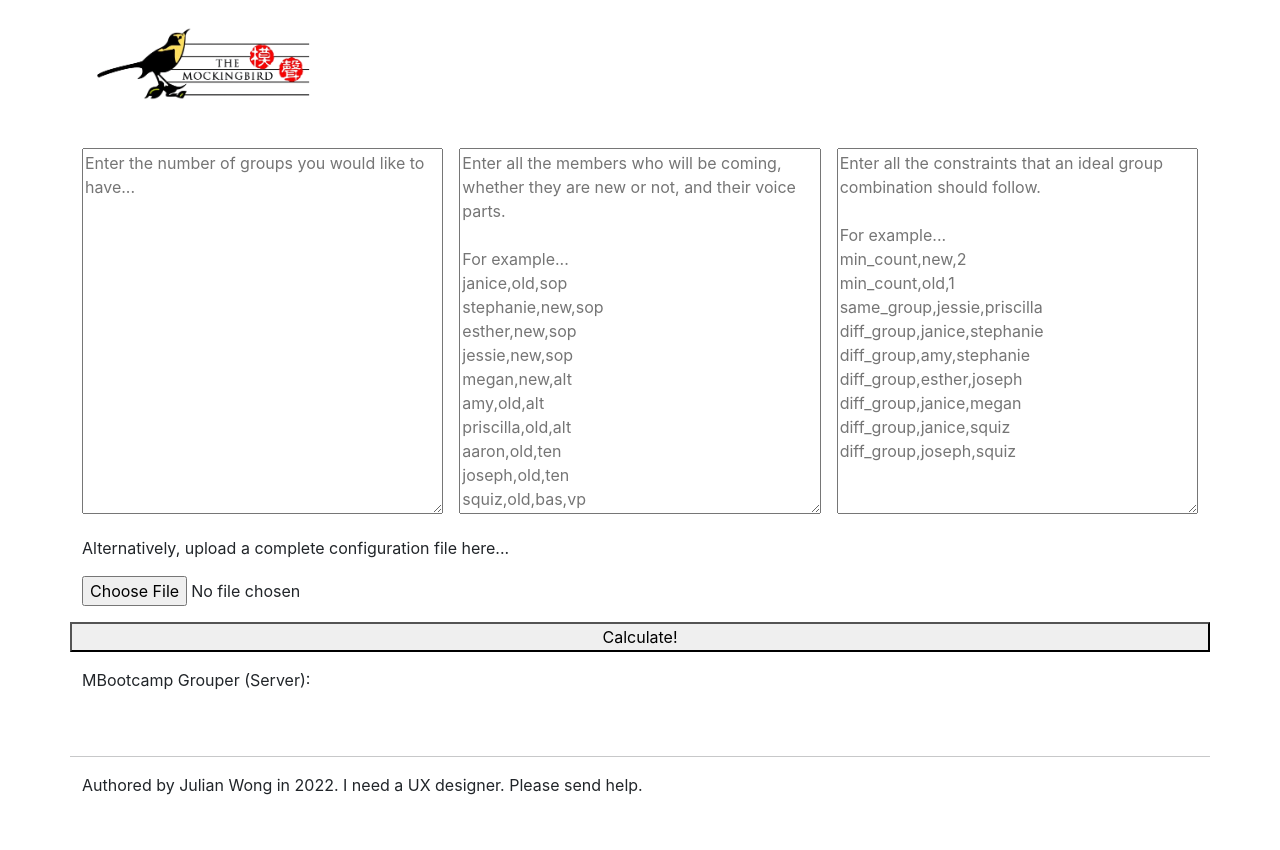
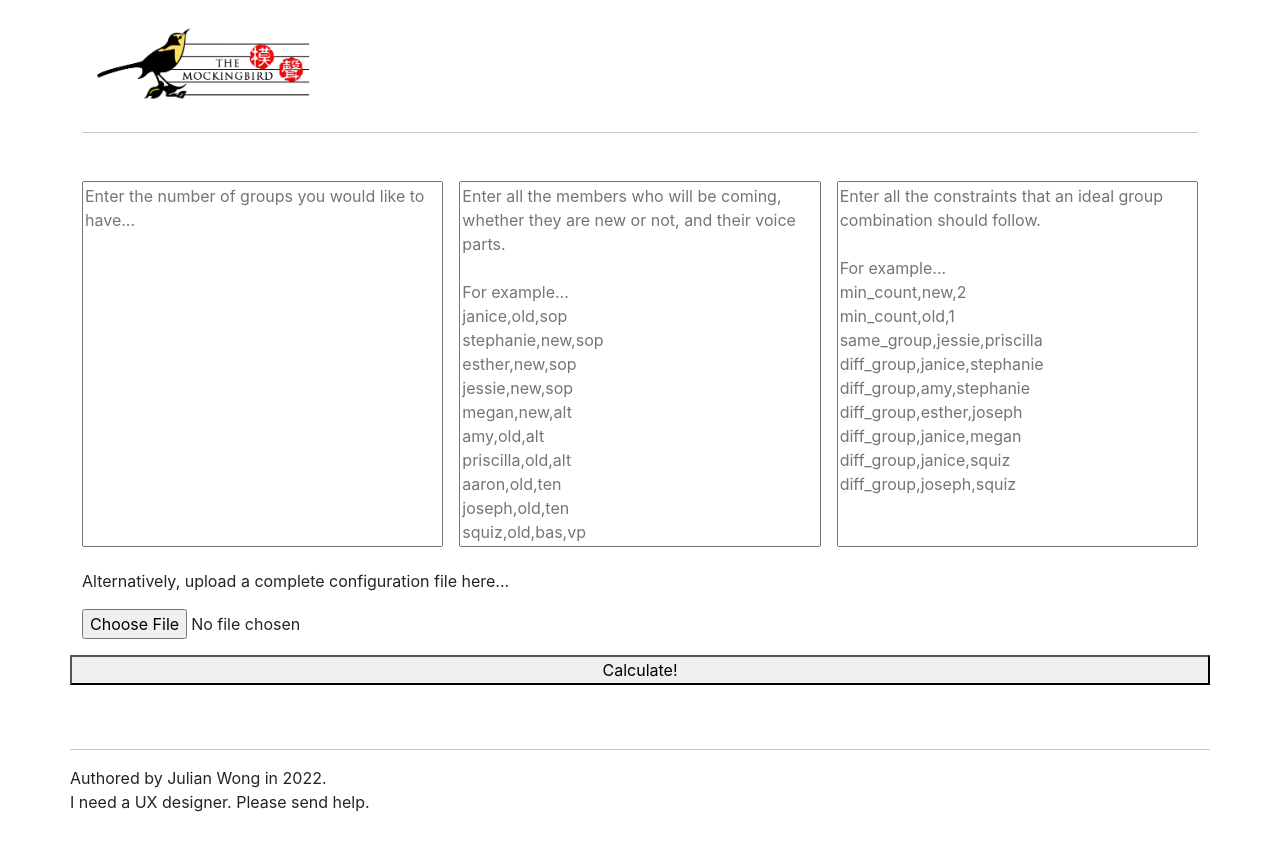
Before and after one commit to jyjulianwong/MBootcamp-Grouper-WebApp, a React (Create React App) app: page / in a window 1280 px wide. Shown: the top 850 px of the page. Built offline with nearby package versions, Linux system fonts and the light colour scheme.

Commit message:
Add result display area, refine textarea elements

```diff
--- a/src/App.css
+++ b/src/App.css
@@ -1 +1,5 @@
 .App {}
+
+.App textarea {
+  resize: none;
+}
--- a/src/App.js
+++ b/src/App.js
@@ -1,6 +1,7 @@
-import DataTranslator from "./models/dataTranslator";
 import axios from 'axios';
 import {useState} from "react";
+import "./App.css";
+import DataTranslator from "./models/dataTranslator";
 
 function App() {
   const placeholder1 = `Enter the number of groups you would like to have...
@@ -39,7 +40,7 @@ diff_group,joseph,squiz
   const [textArea2, setTextArea2] = useState("");
   const [textArea3, setTextArea3] = useState("");
   const [configFile, setConfigFile] = useState(null);
-  const [res, setRes] = useState("");
+  const [result, setResult] = useState([]);
 
   const sendCalcRequest = (configData) => {
     const dataTranslator = new DataTranslator(configData);
@@ -54,7 +55,7 @@ diff_group,joseph,squiz
     axios
       .post("http://mbootcamp-grouper-server-env.eba-dqkgzebf.eu-west-2.elasticbeanstalk.com/grouper", data, config)
       .then((response) => {
-        setRes(JSON.stringify(response["data"]["combinations"]));
+        setResult(response["data"]["combinations"]);
       })
   }
 
@@ -105,6 +106,7 @@ diff_group,joseph,squiz
               width={255}
               height={100}
             />
+            <hr/>
           </div>
         </div>
         <div className={"row my-3 g-3"}>
@@ -120,7 +122,8 @@ diff_group,joseph,squiz
           </div>
           <div className={"col-xs-12 col-lg-4"}>
             <textarea
-              className={"w-100"} rows={15}
+              className={"w-100"}
+              rows={15}
               placeholder={placeholder2}
               onChange={onTextArea2Change}
             >
@@ -147,11 +150,31 @@ diff_group,joseph,squiz
           <button onClick={onSubmit}>Calculate!</button>
         </div>
         <div className={"row my-3"}>
-          <p>MBootcamp Grouper (Server): {res}</p>
+          {
+            result.map((combo, comboIdx) => {
+              return (
+                <div className={"bg-info my-1 py-3"}>
+                  <p><b>COMBINATION {comboIdx + 1}</b></p>
+                  {
+                    combo.map((group, groupIdx) => {
+                      return (
+                        <div>
+                          <p>Group {groupIdx + 1}</p>
+                          <p>{group.toString()}</p>
+                        </div>
+                      )
+                    })
+                  }
+                </div>
+              );
+            })
+          }
         </div>
         <div className={"row my-5"}>
           <hr/>
-          <p>Authored by Julian Wong in 2022. I need a UX designer. Please send help.</p>
+          Authored by Julian Wong in 2022.
+          <br/>
+          I need a UX designer. Please send help.
         </div>
       </div>
     </div>
```
